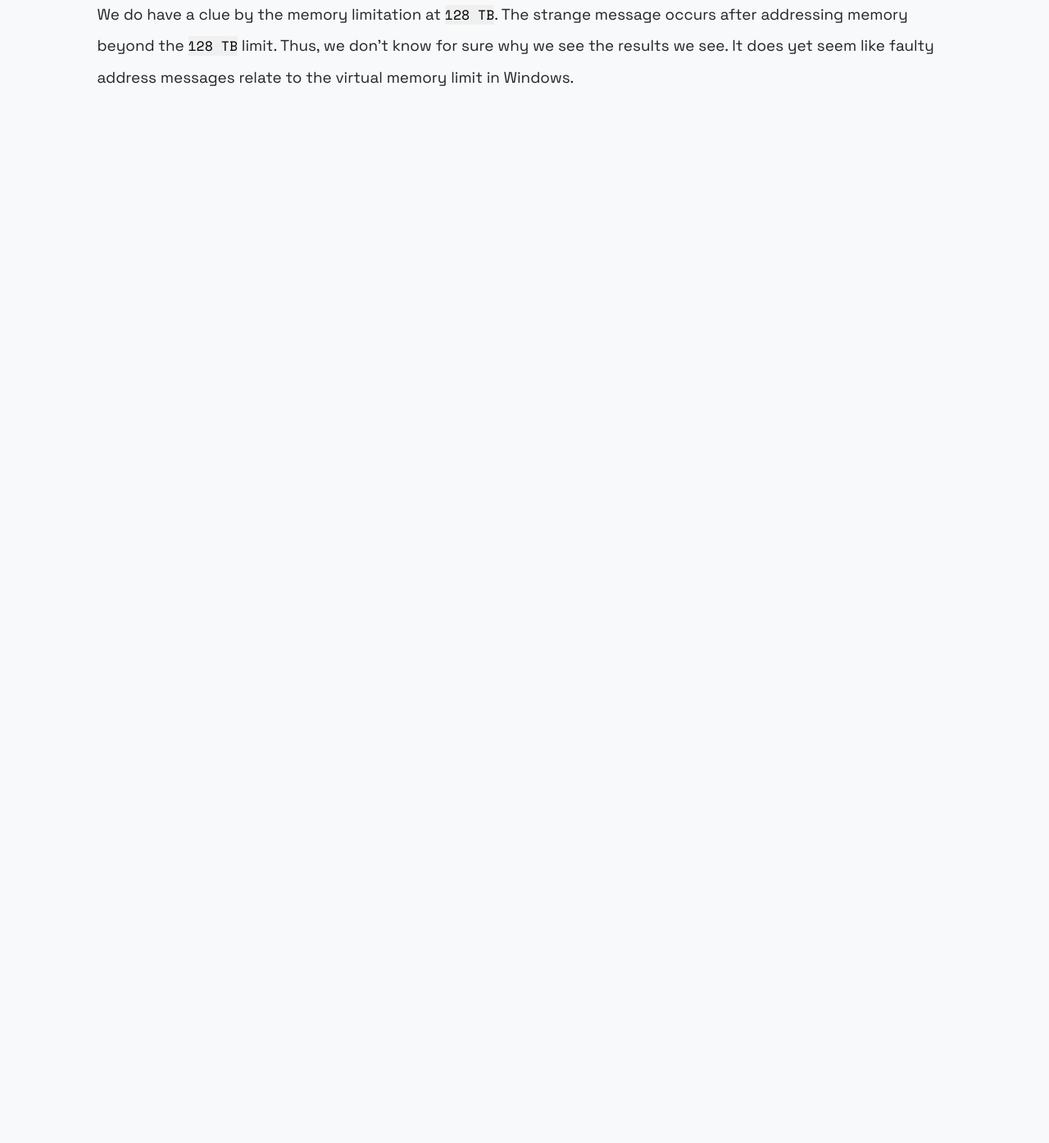
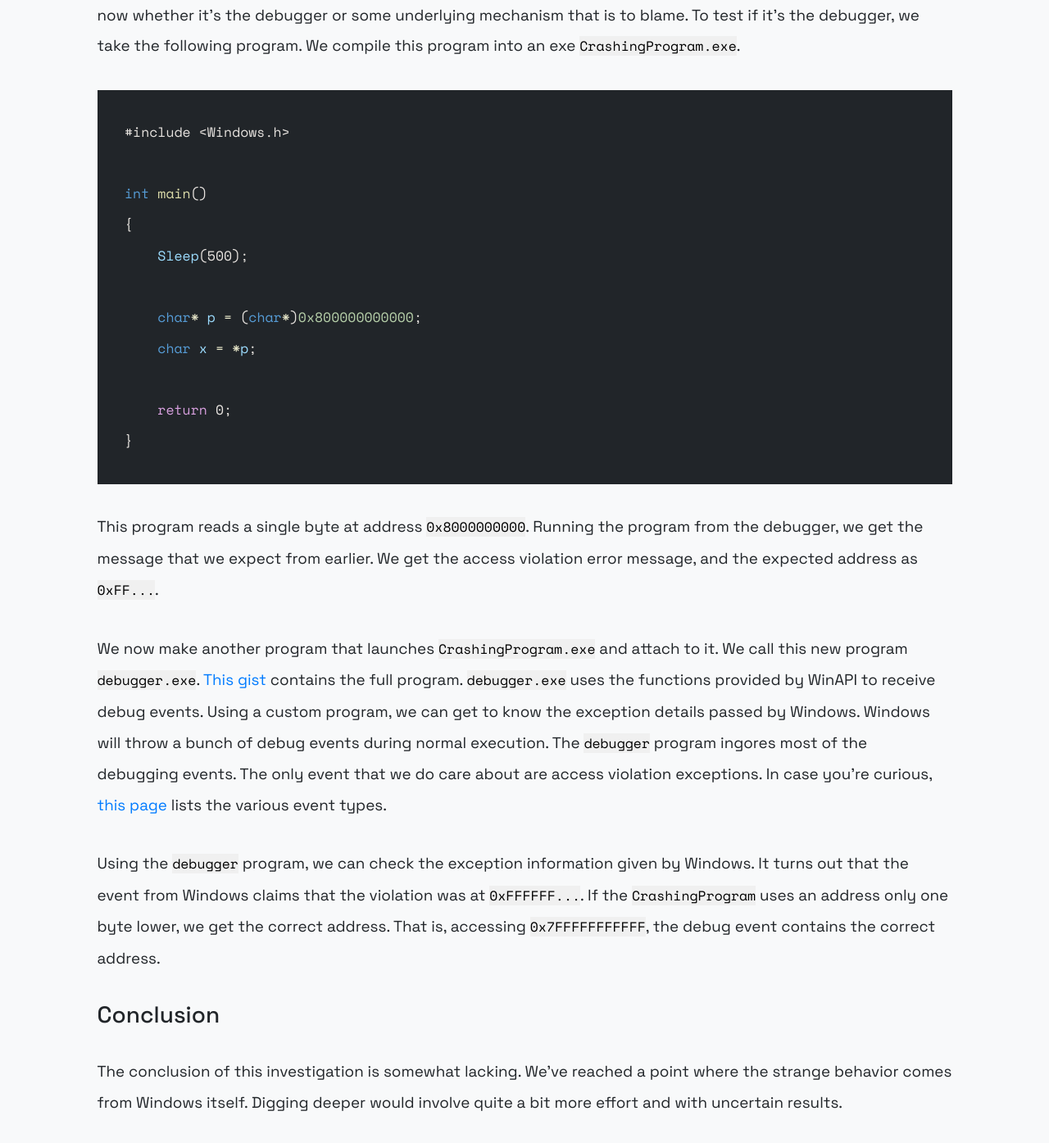
Before and after one commit to cyberfeeder/cyberfeeder.github.io, a Jekyll site: the page built from _posts/1000-01-01-debuggers-and-unmapped-memory.md, in a window 1280 px wide and 1400 px high, scrolled down 3111 px. Shown: the top 1395 px of the window at 82% size. Built offline with Jekyll 4.4.1, drawn with Linux system fonts in a browser that asks for light colours; before the commit the page ends 3312 px from its top, so only the background shows below that; some of the changed text lies outside the part shown.

Commit message:
Finish debugger memroy article

```diff
--- a/_posts/1000-01-01-debuggers-and-unmapped-memory.md
+++ b/_posts/1000-01-01-debuggers-and-unmapped-memory.md
@@ -16,6 +16,7 @@ int main()
     return *p;
 }
 {% endhighlight %}
+
 
 This program is almost certain to fail. There is a slight chance that `0x1122334455667788` is actually valid memory by
 chance. Despite some low probability of success, we expect this program to fail.
@@ -81,11 +82,57 @@ the process can have is `128 TB`. We'll assume that TB is in fact tebibyte. `128
 `140737500000000` in hexadecimal is `0x0000800000000000`. A process cannot, under Windows 10, have more than `128 TB` of
 virtual memory. Visual Studio seems unable to get the correct address outside the `128 TB` range.
 
+### But what does the debugger see?
+
+We suspect that reading data from addresses above `0x8000000000` triggers the wrongful message. The question is now
+whether it's the debugger or some underlying mechanism that is to blame. To test if it's the debugger, we take the
+following program. We compile this program into an exe `CrashingProgram.exe`.
+
+{% highlight cpp %}
+#include <Windows.h>
+
+int main()
+{
+    Sleep(500);
+
+    char* p = (char*)0x800000000000;
+    char x = *p;
+
+    return 0;
+}
+
+{% endhighlight %}
+
+This program reads a single byte at address `0x8000000000`. Running the program from the debugger, we get the message
+that we expect from earlier. We get the access violation error message, and the expected address as `0xFF...`.
+
+We now make another program that launches `CrashingProgram.exe` and attach to it. We call this new program
+`debugger.exe`. [This gist][1] contains the full program. `debugger.exe` uses the functions provided by WinAPI to
+receive debug events. Using a custom program, we can get to know the exception details passed by Windows. Windows will
+throw a bunch of debug events during normal execution.  The `debugger` program ingores most of the debugging events.
+The only event that we do care about are access violation exceptions. In case you're curious, [this page][3] lists the
+various event types.
+
+Using the `debugger` program, we can check the exception information given by Windows. It turns out that the event from
+Windows claims that the violation was at `0xFFFFFF...`. If the `CrashingProgram` uses an address only one byte lower,
+we get the correct address. That is, accessing `0x7FFFFFFFFFFF`, the debug event contains the correct address.
+
 ### Conclusion
 
-This conclusion is rather weak. We don't have any direct evidence for why MSVS shows the rather strange address.
-We do have a clue by the memory limitation at `128 TB`. The strange message occurs after addressing memory beyond the
-`128 TB` limit. Thus, we don't know for sure why we see the results we see. It does yet seem like faulty address
-messages relate to the virtual memory limit in Windows.
+The conclusion of this investigation is somewhat lacking. We've reached a point where the strange behavior comes from
+Windows itself. Digging deeper would involve quite a bit more effort and with uncertain results.
+
+We can summerise our findings though. It turns out that Windows has an internal limit for virtual memory allocation.
+This limitation suggests a few things. First, Windows seem unwilling to allow memory allocation at addresses above
+`0x800000000000`. Further access violation events report address `-1` above the limit range. It seems fair to assume
+that Windows misreports these addresses with intention.
+
+Last, we saw that WinDbg did report the right address. From this, we must assume that WinDbg is doing some extra work.
+WinDbg could be cross-checking with register values and current instruction.
+
+Again, we don't know for sure why Visual Studio shows this wrong message. Though, we do know that if we see an access
+violation at address `-1`, we should take that with a grain of salt.
 
 [1]:https://docs.microsoft.com/en-us/windows/win32/memory/memory-limits-for-windows-releases#memory-and-address-space-limits
+[2]:https://gist.github.com/egomeh/c632406d67e5bdf2906779d743ebbe9b
+[3]:https://docs.microsoft.com/en-us/windows/win32/api/minwinbase/ns-minwinbase-debug_event
```
